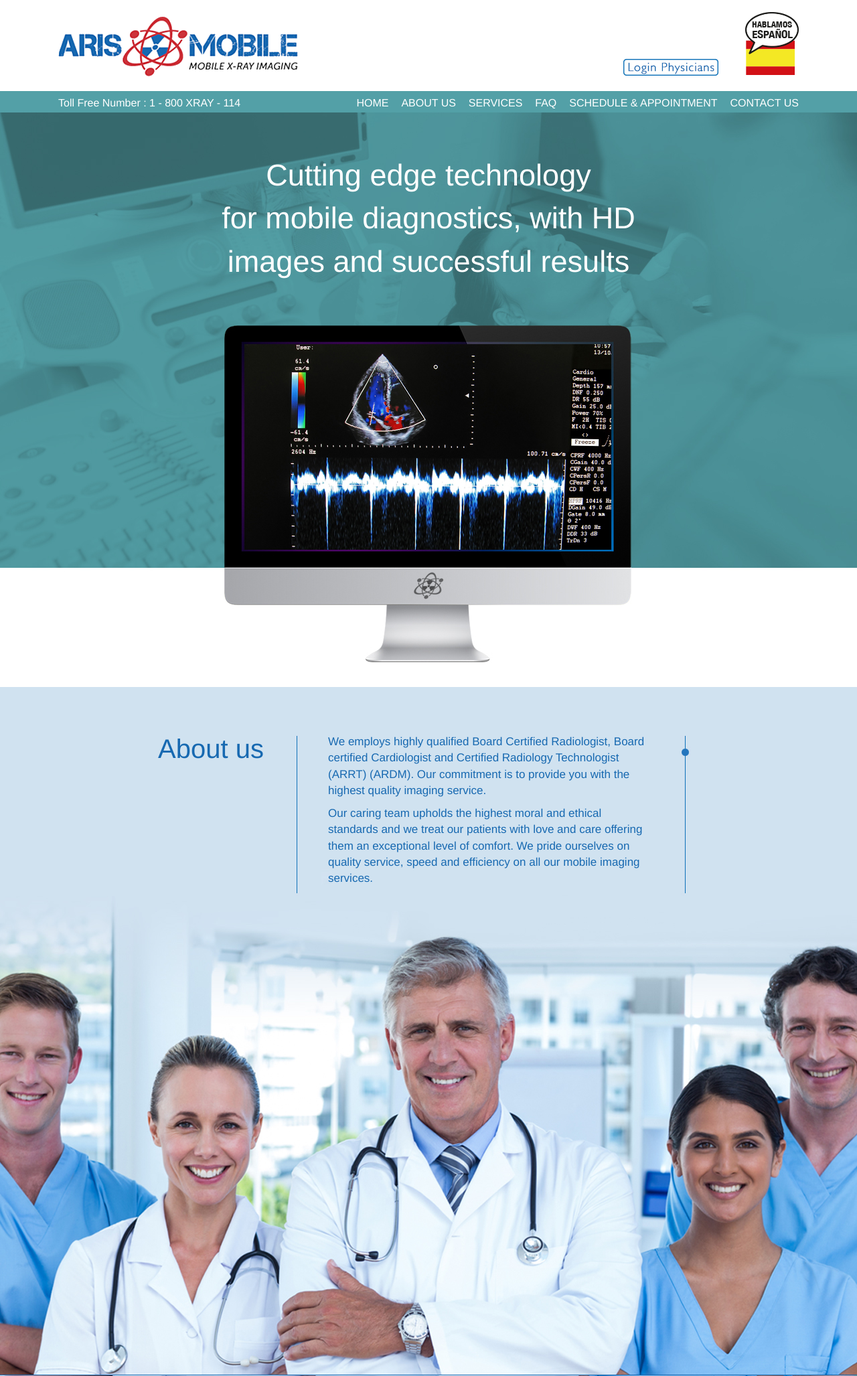
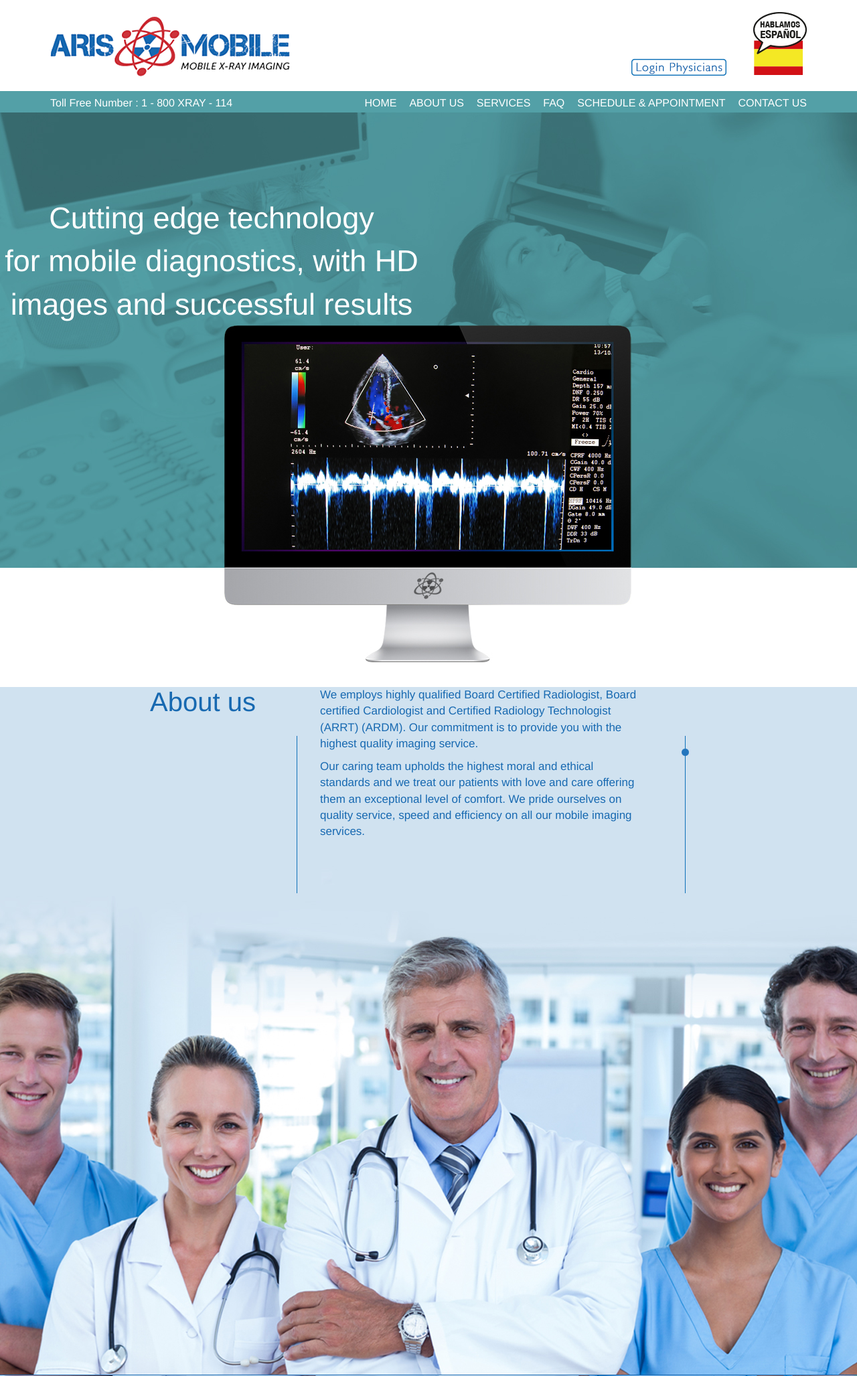
Before and after one commit to juankp3/aris, a PHP site: page / in a window 1280 px wide. Shown: the top 2055 px of the page at 67% size. Run offline with PHP 8.4, Linux system fonts and the light colour scheme.

Commit message:
modificando para mostrar bien las imagenes en movil

```diff
--- a/css/style.css
+++ b/css/style.css
@@ -22,7 +22,8 @@
 	margin-top: 88px;
 }
 .pad_format{
-	width: 1146px;
+	/*width: 1146px;*/
+
 	margin:  0 auto;
 }
 
--- a/index.html
+++ b/index.html
@@ -14,19 +14,33 @@
 <body>
 
 	<header id="home" class="container-fluid">
-		<div class="row pad_format">
+		<div class="row ">
+
+
+			<div class="container">
+				<div class="row">
+
 					<div id="row_logo">
 						<a href="index.html"><img id="pos_logo" src="img/logo_aris.png" alt=""></a>
 						<a href="#"><img id="pos_flag" src="img/flag.png" alt=""></a>
 						<img id="pos_login" src="img/login.jpg" alt="">
 					</div>
+
+				</div>
+			</div>
+
+
 		</div>
 	</header>
 	<section class="container-fluid">
 		<div class="row bg_green">
-			<div id="row_menu" class="pad_format">
+
+
+			<div class="container">
+				<div class="row">
+
+					<div id="row_menu" class="">
 						<div id="text_info" >Toll Free Number : 1 - 800 XRAY - 114</div>
-
 						<nav id="menu_list">
 							<ul>
 								<li><a href="#home">HOME</a></li>
@@ -37,24 +51,42 @@
 								<li><a href="#contact">CONTACT US</a></li>
 							</ul>
 						</nav>
+					</div>
+
+				</div>
+			</div>
 
 
 
 		</div>
-		</div>
 	</section>
 	<section class="container-fluid home">
-		<div  class="row pad_format">
+		<div  class="row">
+
+			<div class="container">
+				<div class="row">
+
+
 					<div>
 						Cutting edge technology <br>
 						for mobile diagnostics, with
 						HD images and successful results
 					</div>
+
+				</div>
+			</div>
+
 		</div>
 	</section>
 
+
 	<section id="about" class="container-fluid about">
-		<div class="row pad_format">
+		<div class="row">
+
+			<div class="container">
+				<div class="row">
+
+
 					<h1>About us</h1>
 					<div id="des_about">
 						<p>
@@ -71,8 +103,18 @@
 							efficiency on all our mobile imaging services.
 						</p>
 					</div>
+
+
+				</div>
+			</div>
+
+
 		</div>
 	</section>
+
+
+
+
 	<section id="services" class="container-fluid services">
 		<div class="row pad_format">
 			<div id="content_text_service" class="pad_format" >
```
Lines whose indentation alone changed are shown as unchanged.
